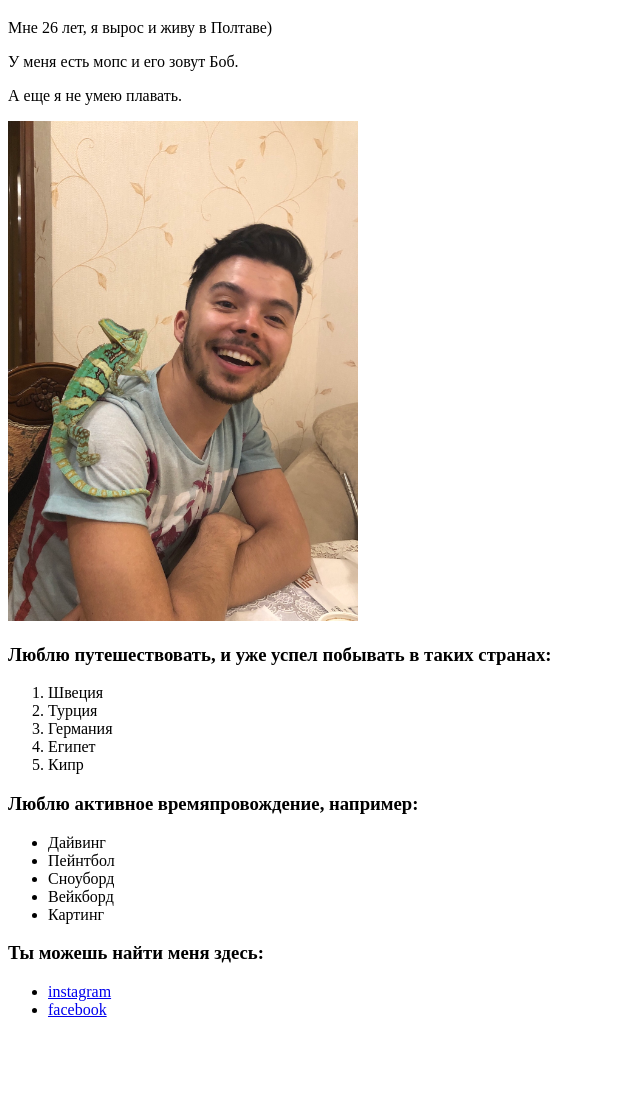
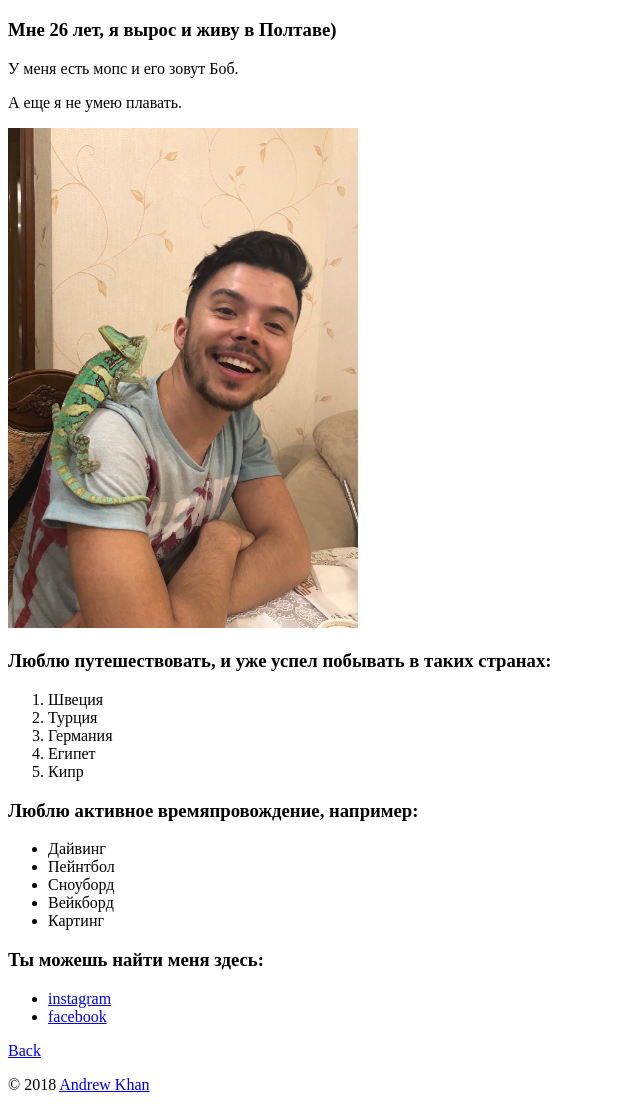
Before and after one commit to andrii-khan/iquach92, a plain HTML site: page dz1/index.html in a window 1280 px wide. Shown: the part 61-1171 px from the top of the page, without its empty margins (0-640 px from the left). Before the commit the page ends 1096 px from the top, so only its background shows below. Drawn offline with Linux system fonts and the light colour scheme.

Commit message:
lessons 1 fin

```diff
--- a/dz1/index.html
+++ b/dz1/index.html
@@ -1,16 +1,25 @@
 <!DOCTYPE html>
-<html lang="en">
+<html lang="ru">
+
 <head>
     <meta charset="UTF-8">
     <title>My Bio</title>
 </head>
+
 <body>
+    <header>
         <h1>Привет друг, меня зовут Андрей</h1>
-<p>Мне 26 лет, я вырос и живу в Полтаве)</p>
+    </header>
+    <main>
+        <article>
+            <section>
+                <h3>Мне 26 лет, я вырос и живу в Полтаве)</h3>
                 <p>У меня есть мопс и его зовут Боб.</p>
                 <p>А еще я не умею плавать.</p>
-<img src="img/IMG_2968.jpg" alt="хамелеон" style="width:auto" height="500px">
+            </section>
+            <img src="img/IMG_2968.jpg" alt="хамелеон" style="width:auto; height: 500px">
 
+            <section>
                 <h3>Люблю путешествовать, и уже успел побывать в таких странах:</h3>
                 <ol>
                     <li>Швеция</li>
@@ -19,6 +28,8 @@
                     <li>Египет</li>
                     <li>Кипр</li>
                 </ol>
+            </section>
+            <section>
                 <h3>Люблю активное времяпровождение, например:</h3>
                 <ul>
                     <li>Дайвинг</li>
@@ -27,11 +38,21 @@
                     <li>Вейкборд</li>
                     <li>Картинг</li>
                 </ul>
+            </section>
+        </article>
+    </main>
+    <footer>
+
         <h3>Ты можешь найти меня здесь:</h3>
         <ul>
             <li><a href="https://www.instagram.com/khn_ua">instagram</a></li>
             <li><a href="https://www.facebook.com/andrey.khan.3">facebook</a></li>
         </ul>
+        <a href="../index.html">Back</a>
+        <p>
+            &copy; 2018 <a href="#">Andrew Khan</a>
+        </p>
+    </footer>
+</body>
 
-</body>
 </html>
```
Also changed, not shown: 1 other file. Lines whose indentation alone changed are shown as unchanged.
